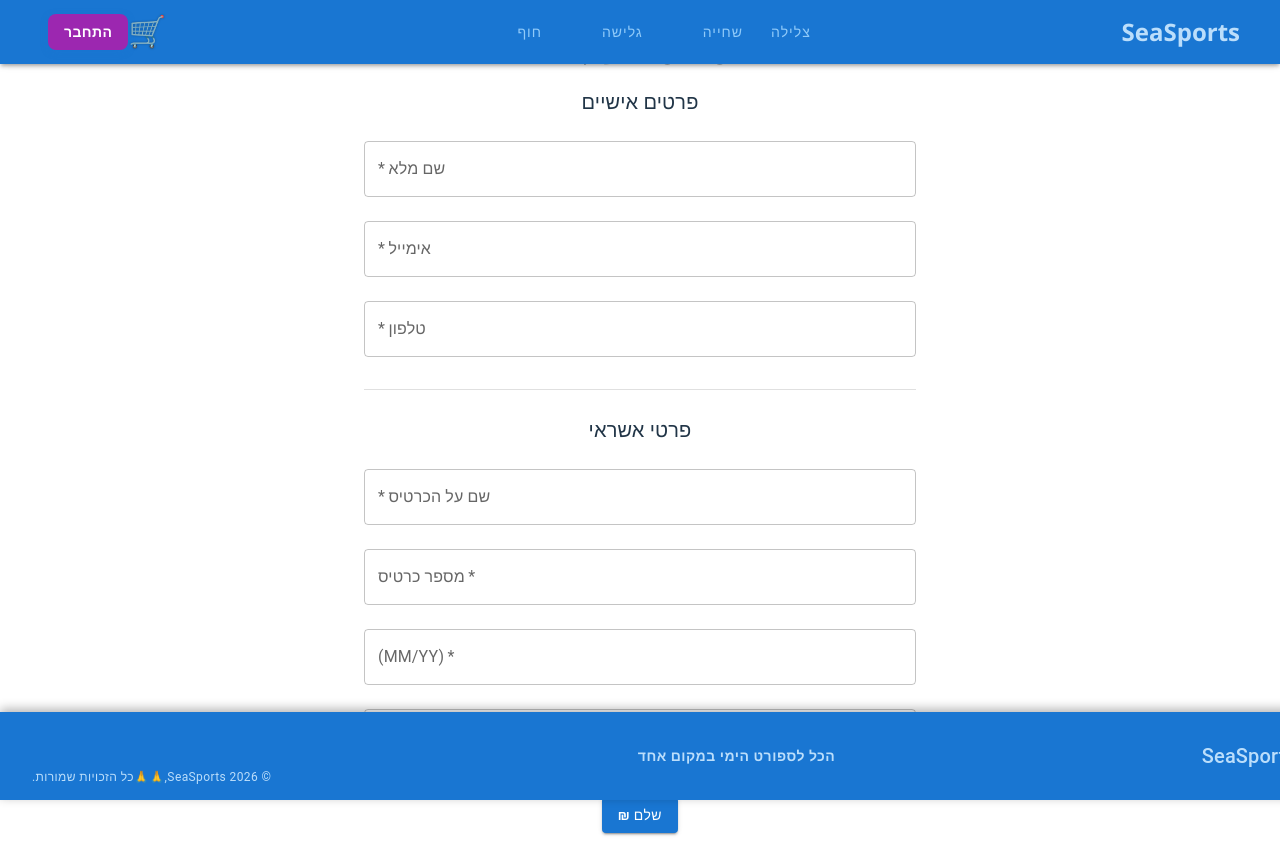
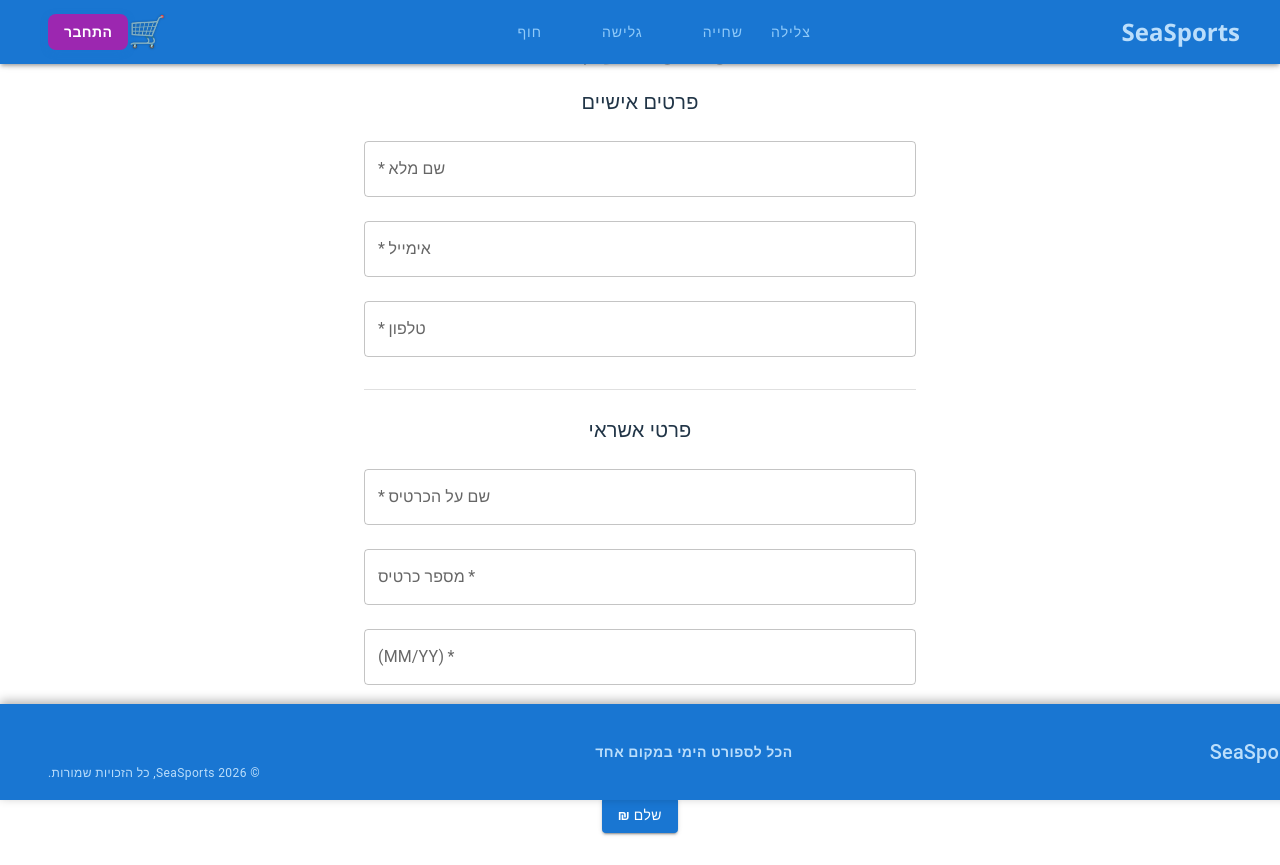
Before and after one commit to ChaniSurkis/WaterSports_Shop, a React (Vite) app in the folder Client/: page /payment in a window 1280 px wide. Built offline with nearby package versions, Linux system fonts and the light colour scheme; some icons are missing.

Commit message:
Refactor Footer component layout and styles
Updated styles and layout for the footer component, including padding adjustments and icon alignment. Modified text and added a gap between elements for better spacing.

```diff
--- a/Client/src/Components/Footer.jsx
+++ b/Client/src/Components/Footer.jsx
@@ -18,44 +18,57 @@ export default function Footer() {
         width: "100vw",
         bgcolor: "#1976d2",
         color: "#bbdefb",
-        py: 1.5,
-        px: 4,
+        py: 2,
+        px: 6,
         display: "flex",
         flexDirection: { xs: "column", md: "row" },
         alignItems: "center",
         justifyContent: "space-between",
-        fontFamily: "'Segoe UI', Tahoma, Geneva, Verdana, sans-serif",
-        fontWeight: "700",
         boxShadow: "0 -3px 10px rgba(0,0,0,0.3)",
         zIndex: 1300,
         userSelect: "none",
         direction: "rtl",
+        gap: { xs: 1.5, md: 0 }
       }}
     >
-      {/* לוגו ושם - צד ימין */}
-      <Box sx={{ display: "flex", alignItems: "center", mb: { xs: 1, md: 0 }, cursor: "default" }}>
-        <SailingIcon sx={{ ml: 1, fontSize: 30, color: "#90caf9" }} />
-        <Typography variant="h6" component="div">
+      {/* לוגו */}
+      <Box
+        sx={{
+          display: "flex",
+          alignItems: "center",
+          gap: 1,
+          minWidth: { md: "200px" },
+          justifyContent: { xs: "center", md: "flex-start" }
+        }}
+      >
+        <SailingIcon sx={{ fontSize: 30, color: "#90caf9" }} />
+        <Typography variant="h6">
           SeaSports
         </Typography>
       </Box>
 
-      {/* טקסט במרכז */}
+      {/* טקסט מרכזי */}
       <Typography
         variant="body2"
         sx={{
+          textAlign: "center",
           flexGrow: 1,
-          textAlign: "center",
-          fontWeight: "600",
-          letterSpacing: 0.5,
-          userSelect: "none",
+          fontWeight: 600,
+          letterSpacing: 0.5
         }}
       >
         הכל לספורט הימי במקום אחד
       </Typography>
 
-      {/* אייקוני מדיה חברתית וזכויות יוצרים - צד שמאל */}
-      <Box sx={{ display: "flex", flexDirection: "column", alignItems: "flex-start", mt: { xs: 1, md: 0 } }}>
+      {/* אייקונים + זכויות */}
+      <Box
+        sx={{
+          display: "flex",
+          flexDirection: "column",
+          alignItems: { xs: "center", md: "flex-end" },
+          minWidth: { md: "200px" }
+        }}
+      >
         <Box>
           <IconButton aria-label="facebook" href="#" sx={{ color: "#90caf9" }}>
             <FacebookIcon />
@@ -67,12 +80,11 @@ export default function Footer() {
             <TwitterIcon />
           </IconButton>
         </Box>
-        <Typography variant="caption" sx={{ mt: 0.5, userSelect: "none" }}>
-          © {new Date().getFullYear()} SeaSports,🙏🙏כל הזכויות שמורות.
+
+        <Typography variant="caption" sx={{ mt: 0.5 }}>
+          © {new Date().getFullYear()} SeaSports, כל הזכויות שמורות.
         </Typography>
       </Box>
     </Box>
   );
 }
-// הלוגו מוזז פנימה מהקצה הימני עם pr: 2
-// ריווח צדדי של הפוטר מותאם למסכים קטנים
```
